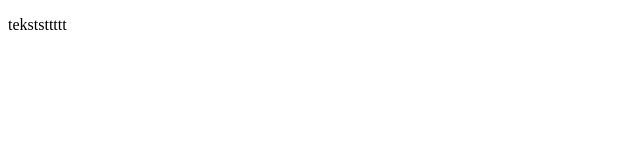
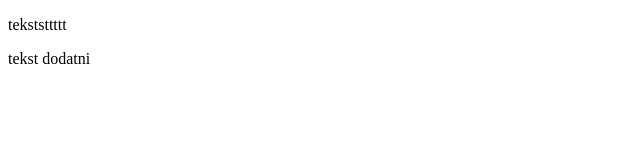
Before and after one commit to darkosimic025/JS-React, a plain HTML site: page 01_HTML/test.html in a window 1280 px wide. Shown: the full height of the page, 0-640 px from the left. Drawn offline with Linux system fonts and the light colour scheme.

Commit message:
promena 4

```diff
--- a/01_HTML/test.html
+++ b/01_HTML/test.html
@@ -8,5 +8,6 @@
   </head>
   <body>
     <p>tekststtttt</p>
+    <p>tekst dodatni</p>
   </body>
 </html>
```
